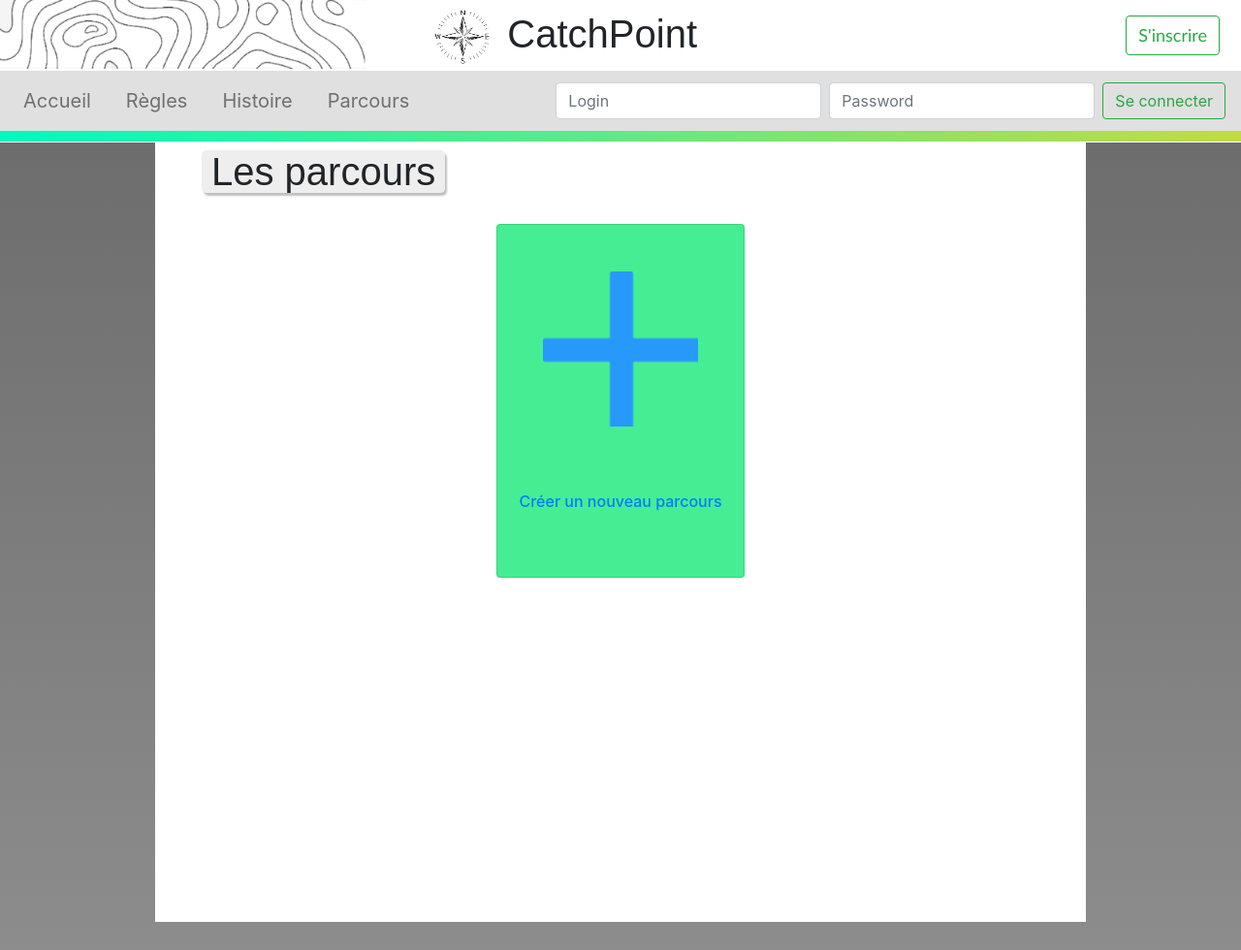
After one commit to Coco-sempai/CatchPoint-Site, a Symfony app: template templates/pages/parcours.html.twig in a window 1280 px wide. The commit adds this page. Shown: the whole page at 97% size. Run offline with Twig, Linux system fonts and the light colour scheme; the template is opened without the code that fills it, so the values that code supplies are empty; some libraries are stand-ins or nearby versions.

Commit message:
Ajout de parcours et affichage de la liste des parcours

```diff
--- a/public/style.css
+++ b/public/style.css
@@ -58,6 +58,13 @@
     width: 50%;
 }
 
+.container2{
+    padding-top: 11.5%;
+    margin-left: auto;
+    margin-right: auto;
+    width: 75%;
+}
+
 .background{
     background-color: white;
 }
@@ -89,6 +96,16 @@
     width: auto;
 }
 
+.test {
+    overflow: hidden;
+    text-overflow: ellipsis;
+    display: -webkit-box;
+    -webkit-box-orient: vertical;
+    -webkit-line-clamp: 2; /* number of lines to show */
+    line-height: 18px;        /* fallback */
+    max-height: 54px;       /* fallback */
+}
+
 @media (max-width: 1100px){
     .deco{
         display: none;
@@ -100,6 +117,10 @@
     .box{
         font-size: 30px;
     }
+    .container2{
+        margin-top: 150px;
+        min-width: 90vw;
+    }
 }
 
 @media (max-width: 500px) {
--- a/templates/base.html.twig
+++ b/templates/base.html.twig
@@ -34,6 +34,9 @@
                     <li class="nav-item">
                         <a class="nav-link {% if current_menu is defined and current_menu == 'history' %} active {% endif %}" href="{{ path('home.history') }}">Histoire</a>
                     </li>
+                    <li class="nav-item ">
+                        <a class="nav-link {% if current_menu is defined and current_menu == 'parcours' %} active {% endif %}" href="{{ path('home.parcours') }}">Parcours<span class="sr-only">(current)</span></a>
+                    </li>
                 </ul>
                 <form class="log form-inline">
                     {% if user is defined %}
--- a/templates/pages/inscription.html.twig
+++ b/templates/pages/inscription.html.twig
@@ -6,15 +6,15 @@ Inscription
 
 {% block body %}
 
-    <div class="container  background" style="min-height: 97vh;">
+    <div class="container  background text-center" style="min-height: 97vh;">
 
     {{ form_start(form, { 'attr': {'class': 'form'} }) }}
         <span class="box">Inscription</span>
-        <div class="col-md-2">{{ form_row(form.login, {'label':'Login','attr': {'class': 'input'} }) }}</div>
+        <div class="col-md-2 mt-4">{{ form_row(form.login, {'label':'Login','attr': {'class': 'input'} }) }}</div>
         <div class="col-md-2">{{ form_row(form.mdp, {'label':'Password','attr': {'class': 'input'} }) }}</div>
         <div class="col-md-2">{{ form_row(form.nomUtilisateur, {'label':'Nom','attr': {'class': 'input'} }) }}</div>
         <div class="col-md-2">{{ form_row(form.prenomUtilisateur, {'label':'Prénom','attr': {'class': 'input'} }) }}</div>
-        <button class="btn btn-primary">{{ button|default('Enregistrer') }}</button>
+        <button class="btn btn-primary mt-4">{{ button|default('Enregistrer') }}</button>
 
     {{ form_end(form) }}
 
--- /dev/null
+++ b/templates/pages/parcours.html.twig
@@ -0,0 +1,34 @@
+{% extends 'base.html.twig' %}
+
+{% block body %}
+
+    <div class="container2 background" style="min-height: 97vh;">
+        <span class="box ml-5">Les parcours</span>
+        <div class="row flex" style="margin:auto">
+            {% for course in parcours %}
+            <div class="card bg-light ml-auto mr-auto mt-4" style="width: 16rem">
+                <img class="card-img-top" src="{{ asset('res/images/img1.jpg') }}" alt="Card image cap">
+                <div class="card-body">
+                    <h5 class="card-title"><a href="#">{{ course.nomParcours }}</a></h5>
+                    <p class="card-text test">{{ course.descriptionParcours }}</p>
+                    <p class="card-text"><small class="text-muted">{{ course.distance }}km  {{ course.duree }}min</small></p>
+                    <p class="card-text"><small class="text-muted">Difficulté : {{ course.difficulte }}</small></p>
+                </div>
+            </div>
+            {% endfor %}
+            <a href="{{ path('parcours.add') }}" class="ml-auto mr-auto mt-4">
+            <div class="card" style="width: 16rem;background-color: #45EE93">
+                    <img class="card-img-top ml-auto mr-auto mt-5 mb-5" src="{{ asset('res/add.png') }}" style="width: 10rem;">
+                    <div class="card-body">
+                    <h6 class="card-title text-center mb-5">Créer un nouveau parcours</h6>
+                </div>
+            </div>
+            </a>
+        </div>
+    </div>
+    <span class="fixed_background"></span>
+{% endblock %}
+
+{% block title %}
+
+{% endblock %}
```
Also changed, not shown: src/Controller/HomeController.php (+14 -0 lines), src/Controller/ParcoursController.php (added, +57 -0 lines), src/Entity/Parcours.php (+5 -3 lines), src/Form/ParcoursType.php (added, +29 -0 lines), src/Repository/ParcoursRepository.php (added, +60 -0 lines), templates/pages/AddParcours.html.twig (added, +27 -0 lines), public/res/add.png (added), public/res/back_inscription.jpg (added), public/res/boussole.png (added), 1 other file.
